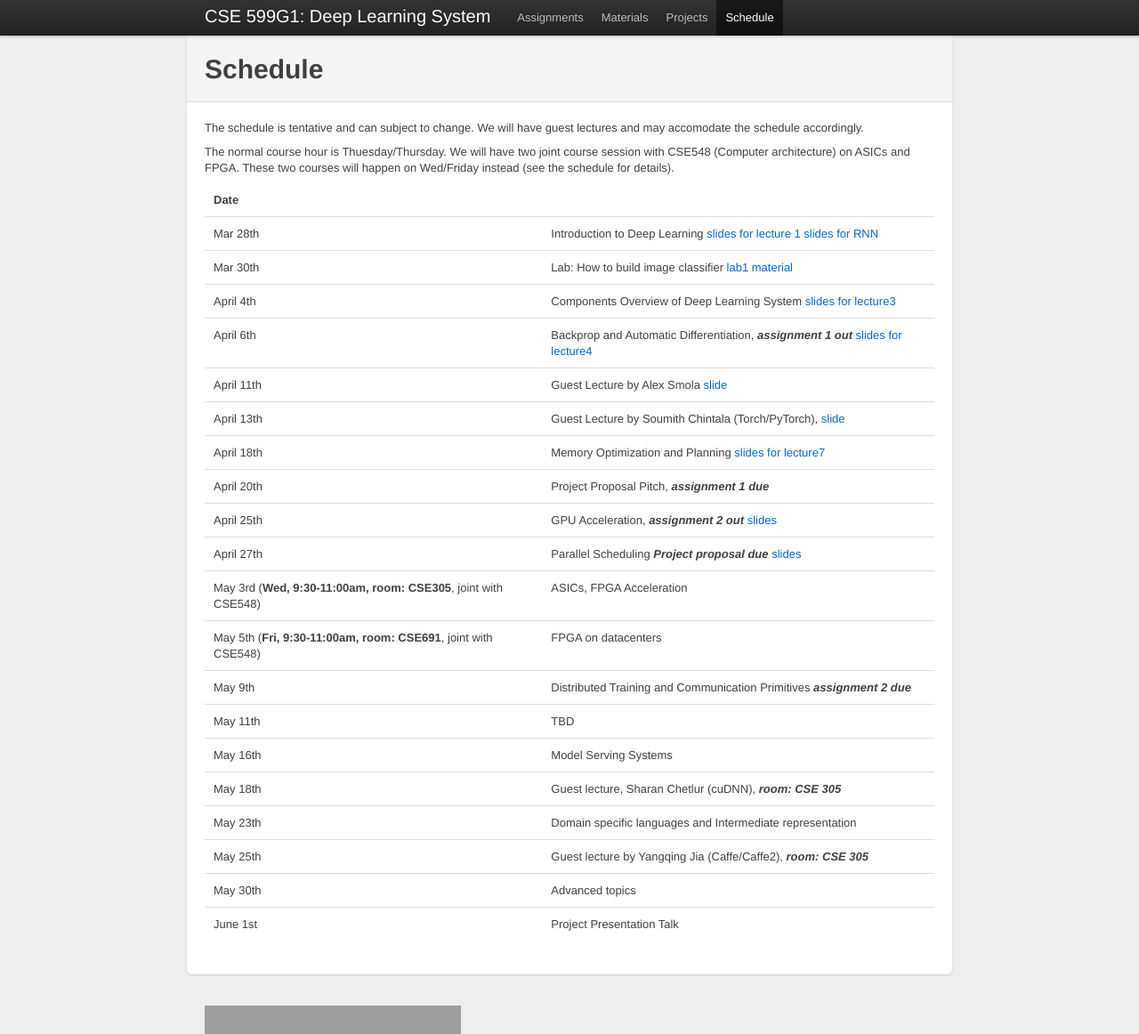
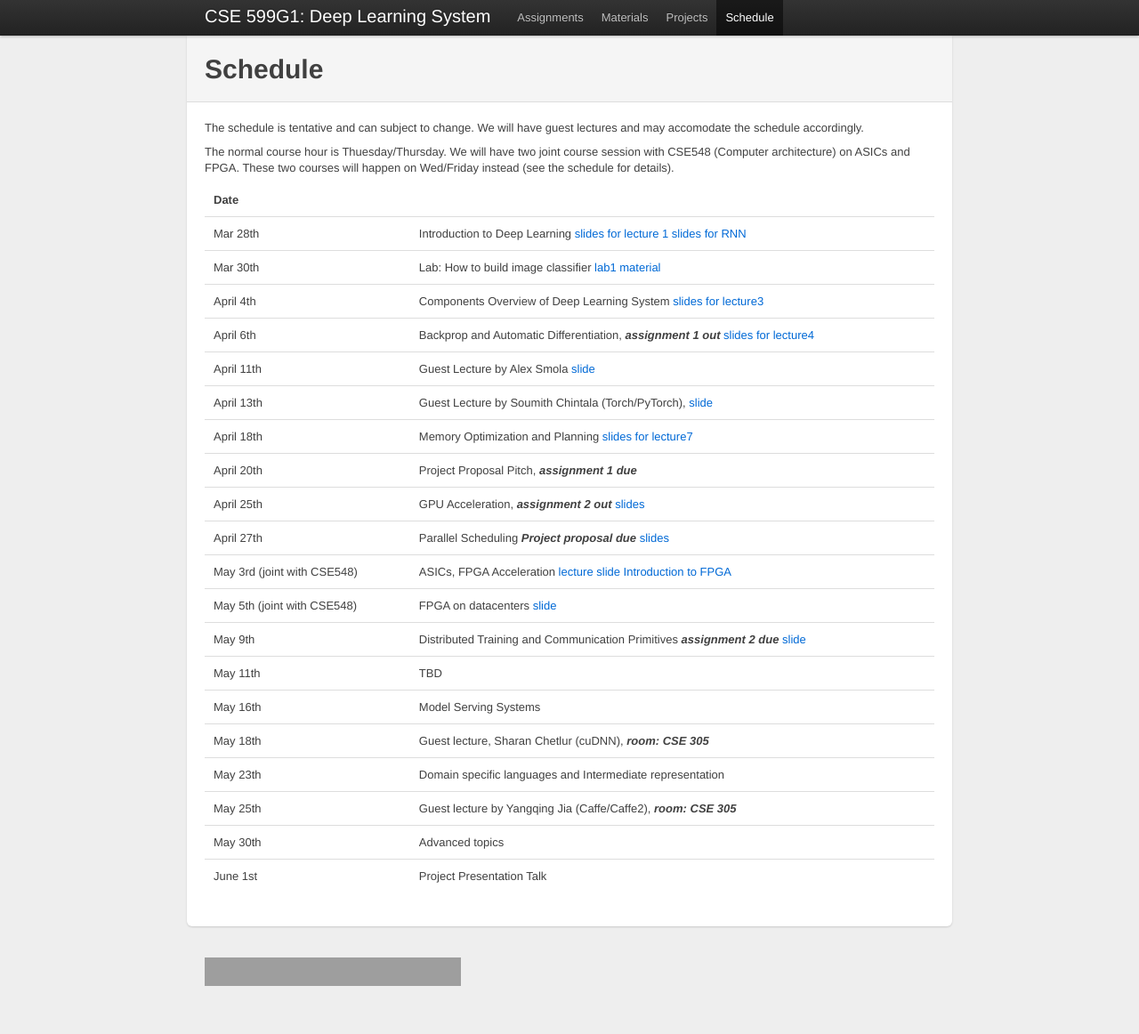
Before and after one commit to dlsys-course/dlsys-course.github.io, a Jekyll site: the page built from schedule.md, in a window 1280 px wide and 1162 px high. Shown: the whole window at 89% size. Built offline with Jekyll 4.4.1, drawn with Linux system fonts in a browser that asks for light colours; grey boxes are pictures that could not be loaded.

Commit message:
update lectures

```diff
--- a/schedule.md
+++ b/schedule.md
@@ -26,9 +26,9 @@ happen on Wed/Friday instead (see the schedule for details).
 | April 20th               |   Project Proposal Pitch, ***assignment 1 due***  |
 | April 25th               |   GPU Acceleration, ***assignment 2 out*** [slides](pdf/lecture8.pdf) |
 | April 27th               |   Parallel Scheduling  ***Project proposal due*** [slides](pdf/lecture9.pdf)|
-| May 3rd (**Wed, 9:30-11:00am, room: CSE305**, joint with CSE548) |   ASICs, FPGA Acceleration |
-| May 5th (**Fri, 9:30-11:00am, room: CSE691**, joint with CSE548) |   FPGA on datacenters  |
-| May 9th                  | Distributed Training and Communication Primitives ***assignment 2 due*** |
+| May 3rd (joint with CSE548) |   ASICs, FPGA Acceleration [lecture slide](pdf/joint-lecture-specialization.pdf) [Introduction to FPGA](pdf/joint-lecture-FPGA.pdf)|
+| May 5th (joint with CSE548) |   FPGA on datacenters [slide](pdf/catapult_guest_lecture.pdf) |
+| May 9th                  | Distributed Training and Communication Primitives ***assignment 2 due*** [slide](pdf/lecture12.pdf)|
 | May 11th                 |  TBD|
 | May 16th                 |   Model Serving Systems   |
 | May 18th                 |   Guest lecture, Sharan Chetlur (cuDNN),  ***room: CSE 305***  |
```
Also changed, not shown: 4 other files.
